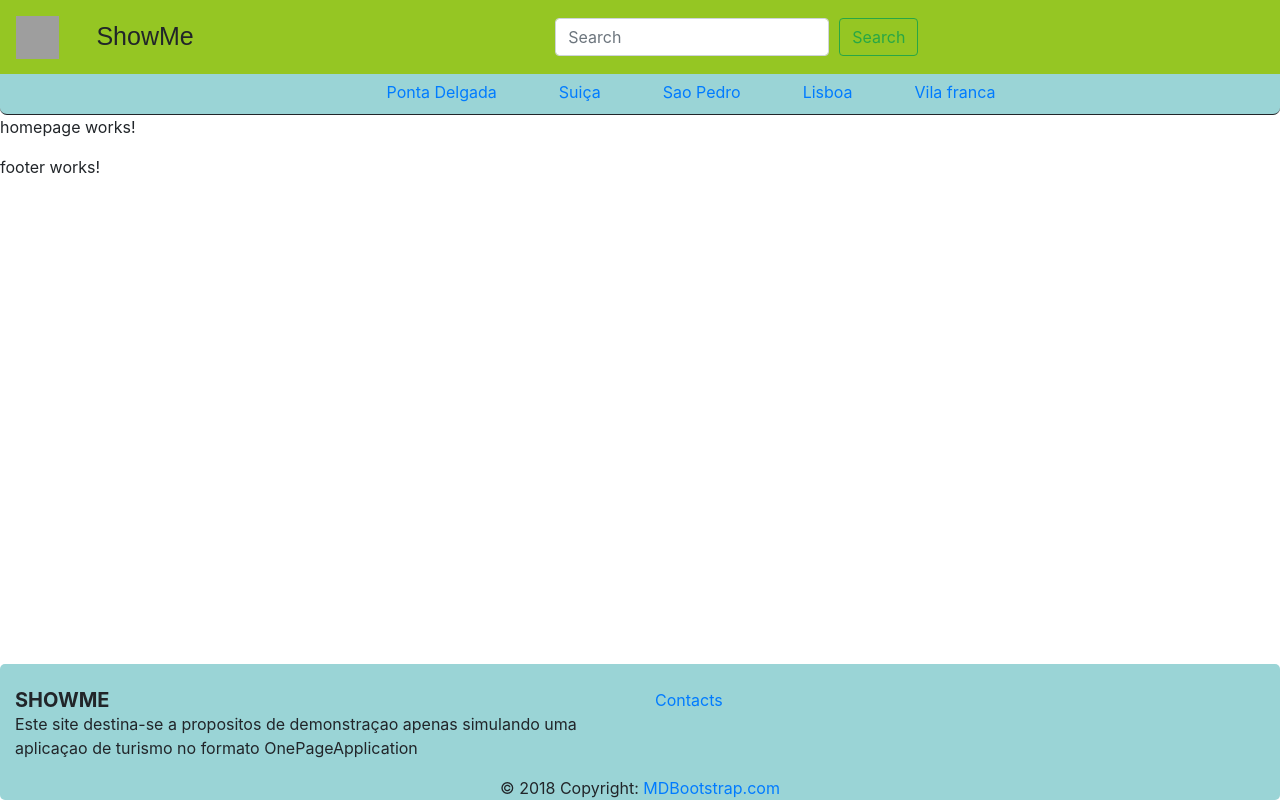
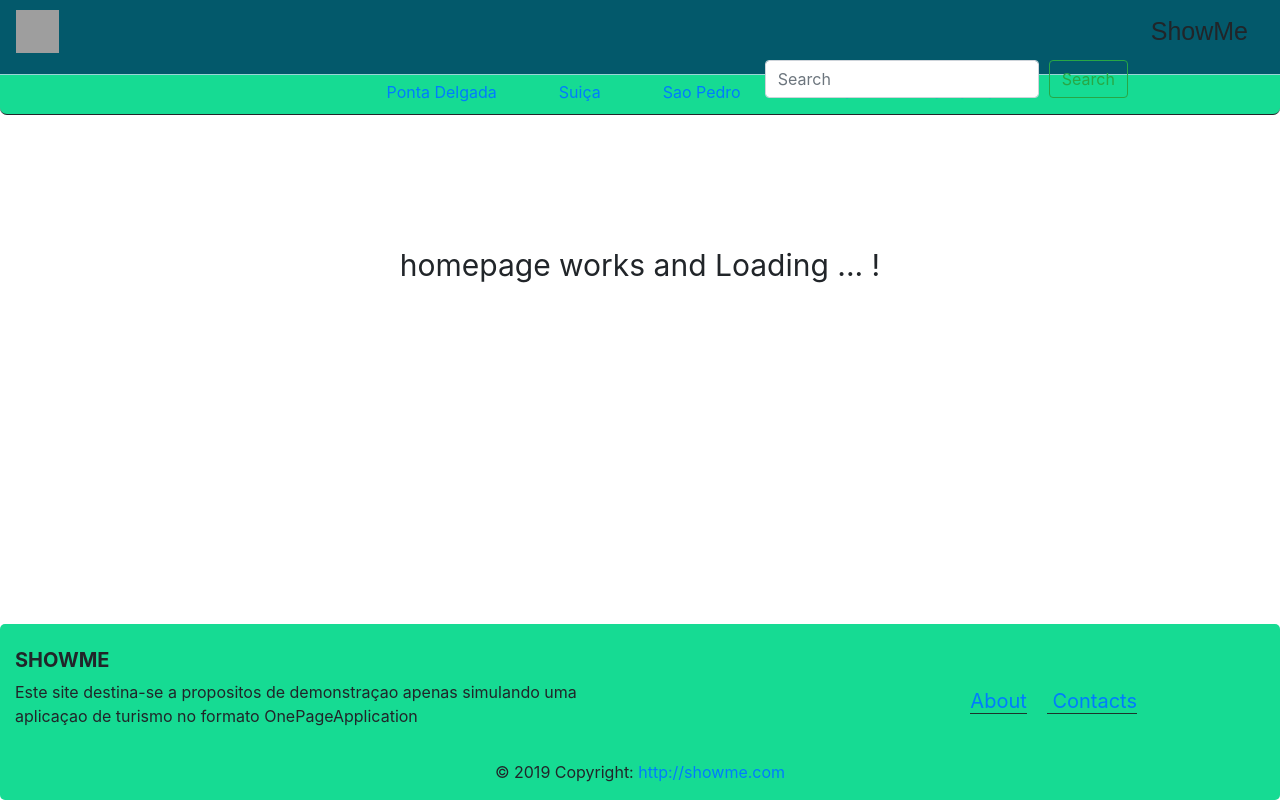
Before and after one commit to julkz/ShowMe, an Angular app in the folder ShowMe/: page / in a window 1280 px wide. Built offline with nearby package versions, Linux system fonts and the light colour scheme; grey boxes are pictures that could not be loaded; a web font is replaced by a local one.

Commit message:
Final touches on UI, before highlights C.

```diff
--- /dev/null
+++ b/ShowMe/src/app/_partialCustom.scss
@@ -0,0 +1,14 @@
+$bannerBackground: #03596B;
+
+$footerBackground: #16DB93;
+
+%loading{
+   font-size: 30px;
+   text-align: center;
+}
+
+%underlined{
+    border-bottom-style: solid;
+    border-width: 1px;
+    border-color: rgba(29, 29, 29, 0.877);
+}
--- a/ShowMe/src/app/footer/footer.component.html
+++ b/ShowMe/src/app/footer/footer.component.html
@@ -1,15 +1,14 @@
-<p>footer works!</p>
-
-
-
 <!-- Footer -->
-<footer class="page-footer font-small teal pt-4 customFooter">
+<footer class="page-footer font-small teal pt-4 " id="customFooter">
 
         <!-- Footer Text -->
         <div class="container-fluid text-center text-md-left">
 
+
+
           <!-- Grid row -->
           <div class="row">
+
 
             <!-- Grid column -->
             <div class="col-md-6 mt-md-0 mt-3">
@@ -17,21 +16,23 @@
               <!-- Content -->
               <h5 class="text-uppercase font-weight-bold">{{ utils.brandName }}</h5>
               <span></span>
-              <p>{{ utils.companyMotto}}</p>
+              <p class="footerDescription">{{ utils.companyMotto}}</p>
 
             </div>
             <!-- Grid column -->
 
-            <hr class="clearfix w-100 d-md-none pb-3">
+           <!-- <hr class="clearfix w-100 d-md-none pb-3"> -->
 
              <!-- Grid column -->
-            <div class="col-md-6 mb-md-0 mb-3">
+             <div class="col-md-6 mb-md-0 mb-3 contacts">
 
                     <!-- Content -->
-                <a href="asd" > Contacts</a>
+                      <a class="footerLinks" href="about">About</a>
+                      <a class ="footerLinks" href="asd" > Contacts</a>
 
                   </div>
                   <!-- Grid column -->
+
 
           </div>
           <!-- Grid row -->
@@ -40,8 +41,9 @@
         <!-- Footer Text -->
 
         <!-- Copyright -->
-        <div class="footer-copyright text-center py-3">© 2018 Copyright:
-          <a href="https://mdbootstrap.com/education/bootstrap/"> MDBootstrap.com</a>
+  <div class="footer-copyright text-center py-3">© 2019 Copyright:
+        <a href="http://localhost:4200" target="_self"> http://showme.com</a>
+
       </div>
       <!-- Copyright -->
 
--- a/ShowMe/src/app/footer/footer.component.scss
+++ b/ShowMe/src/app/footer/footer.component.scss
@@ -1,16 +1,36 @@
 
-*{
-    margin:0px; padding:0px;
-}
+@import 'src/app/_partialCustom';
 
-.customFooter{
+#customFooter{
+
     border-radius: 5px;
-    background-color: #9AD4D6;
+    background-color: $footerBackground;
 
     position: fixed;
     left: 0;
     bottom: 0;
-    height: 17%;
     width: 100%;
-    text-align: justify;
 }
+
+.footerLinks{
+    @extend %underlined;
+    margin-left: 20px;
+    bottom: 0;
+    text-decoration: none;
+}
+
+.footerLinks:hover{
+    font-size: 23px;
+}
+
+.contacts{
+    position: absolute;
+    text-align: right;
+    font-size: 20px;
+    margin-top: 3%;
+    margin-left: 40%;
+}
+
+.contacts:hover{
+    font-size: 22px;
+}
--- a/ShowMe/src/app/homepage/homepage.component.html
+++ b/ShowMe/src/app/homepage/homepage.component.html
@@ -1,3 +1,3 @@
 <app-navbar></app-navbar>
-<p>homepage works!</p>
+<p class ="loading" >homepage works and Loading ... !</p>
 <app-footer></app-footer>
--- a/ShowMe/src/app/homepage/homepage.component.scss
+++ b/ShowMe/src/app/homepage/homepage.component.scss
@@ -0,0 +1,6 @@
+@import 'src/app/_partialCustom';
+
+.loading{
+    margin-top: 10%;
+    @extend %loading;
+}
--- a/ShowMe/src/app/navbar/navbar.component.scss
+++ b/ShowMe/src/app/navbar/navbar.component.scss
@@ -1,3 +1,4 @@
+@import 'src/app/_partialCustom';
 
 .myLogo{
     font-family: 'Be Vietnam', sans-serif;
@@ -7,6 +8,7 @@
 
 .searchform{
    margin: auto;
+   margin-left: 60%;
 }
 .mytest{
    margin-left: 10px;
@@ -16,7 +18,7 @@
     border-width: 0px 0px 1px 0px;
     border-color: #9AD4D6;
     border-style: solid;
-    background-color: #95C623;
+    background-color: $bannerBackground;
     height: 100%;
 }
 
@@ -30,12 +32,12 @@ ul li{
 }
 
 .locationsList{
-    border-width: 0px 0px 1px 0px;
+    background-color: $footerBackground; //#9AD4D6
+    height: 40px;
     border-style: solid;
-    height: 40px;
     text-align: center;
     margin: auto;
+    border-width: 0px 0px 1px 0px;
     padding-top: 5px;
     border-radius: 0px 0px 7px 7px;
-    background-color: #9AD4D6;
 }
```
Lines whose indentation alone changed are shown as unchanged.
